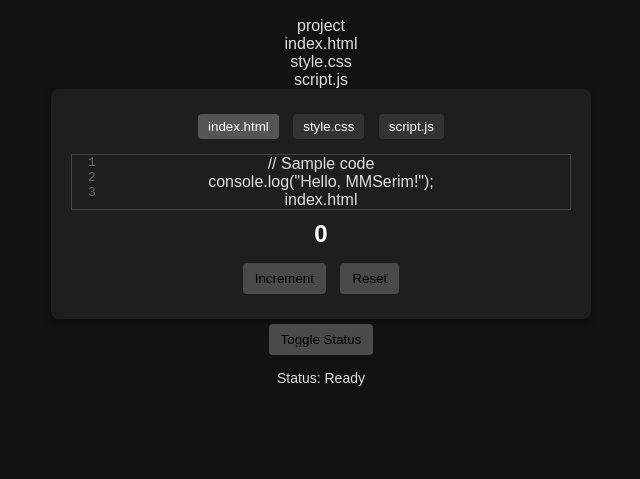
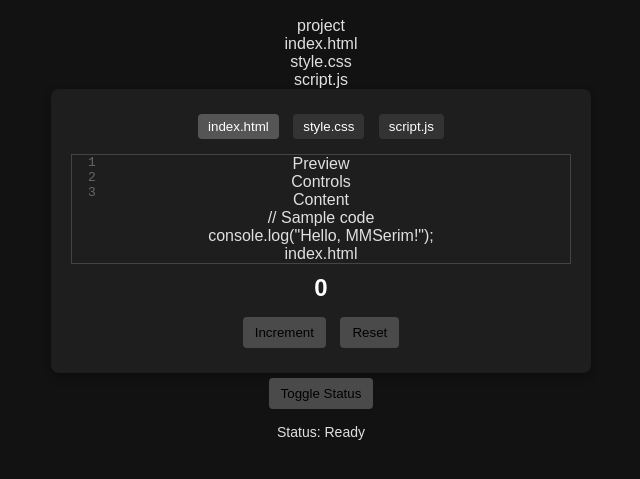
Before and after one commit to mirhanserim/QuantrophicAgentLab, a plain HTML site: page index.html in a window 1280 px wide. Shown: the part 111-590 px from the top of the page, without its empty margins (319-959 px from the left). Drawn offline with Linux system fonts and the light colour scheme.

Commit message:
Milestone 4: browser-verified IDE layout and preview panel

```diff
--- a/index.html
+++ b/index.html
@@ -29,7 +29,11 @@
   <button class="tab-button" data-file="script.js">script.js</button>
 </div>
 <div class="code-editor">
-  <div class="line-numbers"><div class="line-number">1</div><div class="line-number">2</div><div class="line-number">3</div></div>
+  <div class="line-numbers"><div class="line-number">1</div><div class="line-number">2</div><div class="line-number">3</div></div><div class="preview-panel">
+  <div class="preview-header">Preview</div>
+  <div class="preview-controls">Controls</div>
+  <div class="preview-content">Content</div>
+</div>
   <div class="editor-content" contenteditable="true">// Sample code<br>console.log("Hello, MMSerim!");</div>
   <div class="active-file">index.html</div>
 </div>
```
